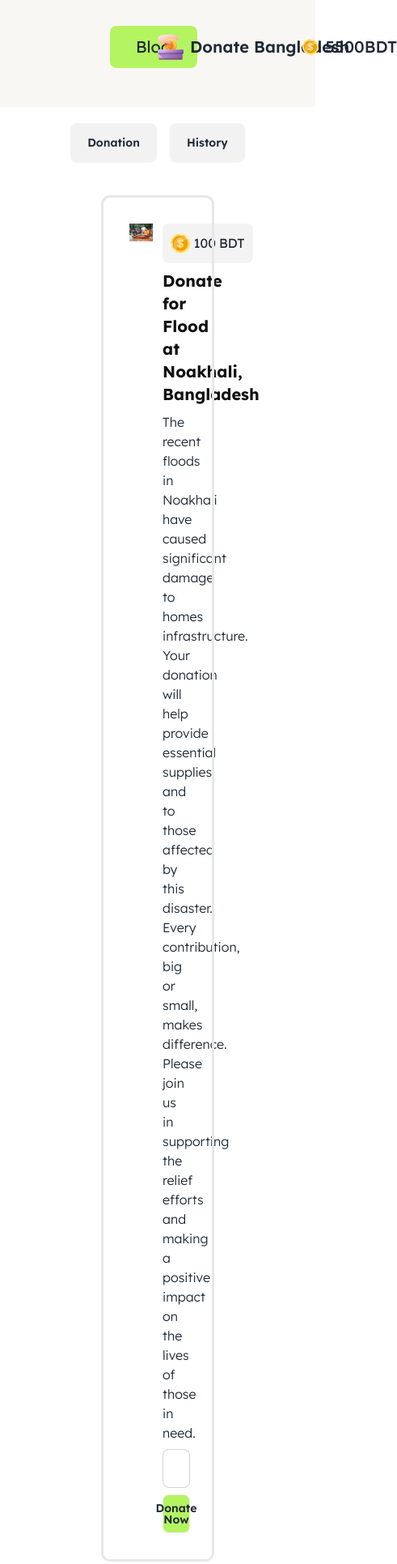
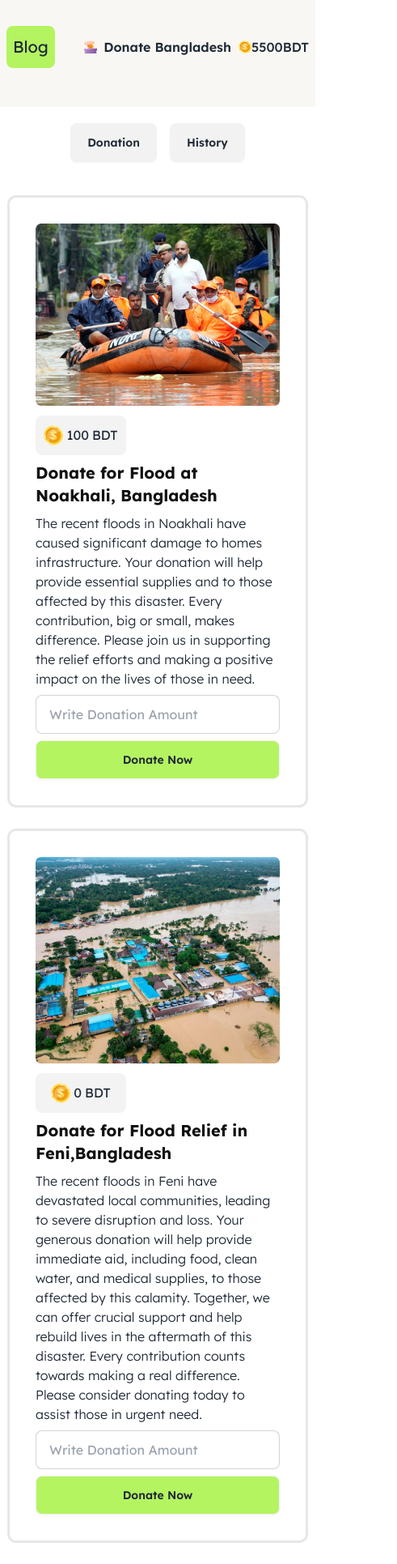
Before and after one commit to MMSFarsi/Assignment-05, a plain HTML site: page index.html in a window 390 px wide. Shown: the top 1931 px of the page at 81% size, 491 px wide, since content can reach past the window. Drawn offline with nearby package versions, Linux system fonts and the light colour scheme.

Commit message:
responsive ok

```diff
--- a/index.html
+++ b/index.html
@@ -19,19 +19,19 @@
     <header class="">
         <!-- Navbar Start -->
 
-        <div class="container mx-auto px-32 pt-6 bg-[#F9F7F3] pb-10  ">
+        <div class="container mx-auto lg:px-32 px-0 pt-6 bg-[#F9F7F3] pb-10  ">
             <div class="navbar  ">
                 <div class="navbar-start">
-                  <a href="blog.html" class="bg-[#B4F461] cursor-pointer px-8 py-3 rounded-lg text-xl">Blog</a>
+                  <a href="blog.html" class="bg-[#B4F461] cursor-pointer px-2 lg:px-8  py-3 rounded-lg text-xl">Blog</a>
                 </div>
                 <div class="navbar-center ">
-                    <img class="w-8 mr-2" src="assets/logo.png" alt="">
-                  <h2 class="text-xl font-semibold">Donate Bangladesh</h2>
+                    <img class="lg:w-8 w-4 mr-2" src="assets/logo.png" alt="">
+                  <h2 class="lg:text-xl text-[16px]  font-semibold">Donate Bangladesh</h2>
                 </div>
                 <div class="navbar-end">
-                  <img class="w-5 mr-2" src="assets/coin.png" alt="">
-                  <span id="my-balance" class=" text-xl font-medium">5500</span>
-                  <span class=" text-xl font-medium">BDT</span>
+                  <img class="lg:w-5 w-4 lg:mr-2" src="assets/coin.png" alt="">
+                  <span id="my-balance" class="lg:text-xl text-[16px] font-medium">5500</span>
+                  <span class="lg:text-xl text-[16px] font-medium">BDT</span>
                 </div>
               </div>
         </div>
@@ -44,7 +44,7 @@
     </header>
 
     <main class="">
-        <div class="container mx-auto px-32 pt-6  pb-12">
+        <div class="container mx-auto lg:px-32 px-3 pt-6  pb-12">
             <!-- history -->
              <div id="main-div">
                 <div id="history-page" class="p-8 outline rounded-lg outline-[#E7E7E7] hidden">
@@ -59,10 +59,10 @@
             <!-- Card Section -->
              <!-- Card 1 -->
         <div class="grid grid-cols-2 gap-3 outline p-8 rounded-lg outline-[#E7E7E7] ">
-            <div>
+            <div class="col-span-2 lg:col-span-1">
                 <img src="assets/noakhali.png" alt="">
             </div>
-            <div>
+            <div class="col-span-2 lg:col-span-1">
                 <div class="p-3 bg-[#F3F3F3] rounded-lg w-28 flex justify-center"><img class="inline w-6 mr-1" src="assets/coin.png" alt=""> <span id="noahkhali-amount" class="mr-1">100</span> <span>BDT</span></div>
                 <h2 class="font-bold text-xl text-[#111111] mt-2 mb-2">Donate for Flood at Noakhali, Bangladesh</h2>
                 <p class="font-light text-[16px]"> The recent floods in Noakhali have caused significant damage to homes  infrastructure. Your donation will help provide essential supplies and  to those affected by this disaster. Every contribution, big or small, makes  difference. Please join us in supporting the relief efforts and making a positive impact on the lives of those in need.</p>
@@ -91,24 +91,39 @@
           </div>
           <!-- Card 2 -->
         <div class="grid grid-cols-2 gap-3 outline p-8 rounded-lg outline-[#E7E7E7] mt-8 ">
-            <div>
+            <div class="col-span-2 lg:col-span-1">
                 <img src="assets/feni.png" alt="">
             </div>
-            <div>
+            <div class="col-span-2 lg:col-span-1">
                 <div class="p-3 bg-[#F3F3F3] rounded-lg w-28 flex justify-center"><img class="inline w-6 mr-1" src="assets/coin.png" alt=""> <span id="feni-amount" class="mr-1">0</span> <span>BDT</span></div>
                 <h2 class="font-bold text-xl text-[#111111] mt-2 mb-2">Donate for Flood Relief in Feni,Bangladesh</h2>
                 <p class="font-light text-[16px]">The recent floods in Feni have devastated local communities, leading to severe disruption and loss. Your generous donation will help provide immediate aid, including food, clean water, and medical supplies, to those affected by this calamity. Together, we can offer crucial support and help rebuild lives in the aftermath of this disaster. Every contribution counts towards making a real difference. Please consider donating today to assist those in urgent need.</p>
                 <input id="donation-amount2" type="text" placeholder="Write Donation Amount" class="input input-bordered w-full mt-2" />
-                <button id="donate-btn2" class="btn w-full mt-2 bg-[#B4F461]">Donate Now</button>
+
+                <button id="donate-btn2" class="btn w-full mt-2 bg-[#B4F461]" onclick="my_modal_6.showModal()">Donate Now</button>
+                <dialog id="my_modal_6" class="modal modal-bottom sm:modal-middle">
+                  <div class="modal-box">
+                    <h3 class="text-4xl font-bold text-center">Congrates</h3>
+                    <div class="flex justify-center mt-2"><img class="w-9" src="assets/coin.png" alt=""></div>
+                    <p class="py-4 text-center">You Have Donated for Humankind</p>
+                    <h3 class="text-center font-semibold text-xl">Succesfully</h3>
+                    <div class="modal-action flex justify-center">
+                      <form method="dialog">
+                        <!-- if there is a button in form, it will close the modal -->
+                        <button class="btn ">Close Confirmation</button>
+                      </form>
+                    </div>
+                  </div>
+                </dialog>
 
             </div>
           </div>
           <!-- Card 3 -->
         <div class="grid grid-cols-2 gap-3 outline p-8 rounded-lg outline-[#E7E7E7] mt-8 ">
-            <div>
+            <div class="col-span-2 lg:col-span-1">
                 <img src="assets/quota-protest.png" alt="">
             </div>
-            <div>
+            <div class="col-span-2 lg:col-span-1">
                 <div class="p-3 bg-[#F3F3F3] rounded-lg w-28 flex justify-center"><img class="inline w-6 mr-1" src="assets/coin.png" alt=""> <span class="mr-1">0</span> <span>BDT</span></div>
                 <h2 class="font-bold text-xl text-[#111111] mt-2 mb-2">Aid for Injured in the Quota Movement</h2>
                 <p class="font-light text-[16px]">The recent Quota movement has resulted in numerous injuries and significant hardship for many individuals. Your support is crucial in providing medical assistance, rehabilitation, and necessary supplies to those affected. By contributing, you help ensure that injured individuals receive the care and support they need during this challenging time. Every donation plays a vital role in alleviating their suffering and aiding in their recovery. Please consider making a donation to support these brave individuals in their time of need.</p>
```
Also changed, not shown: blog.html (+1 -1 lines).
